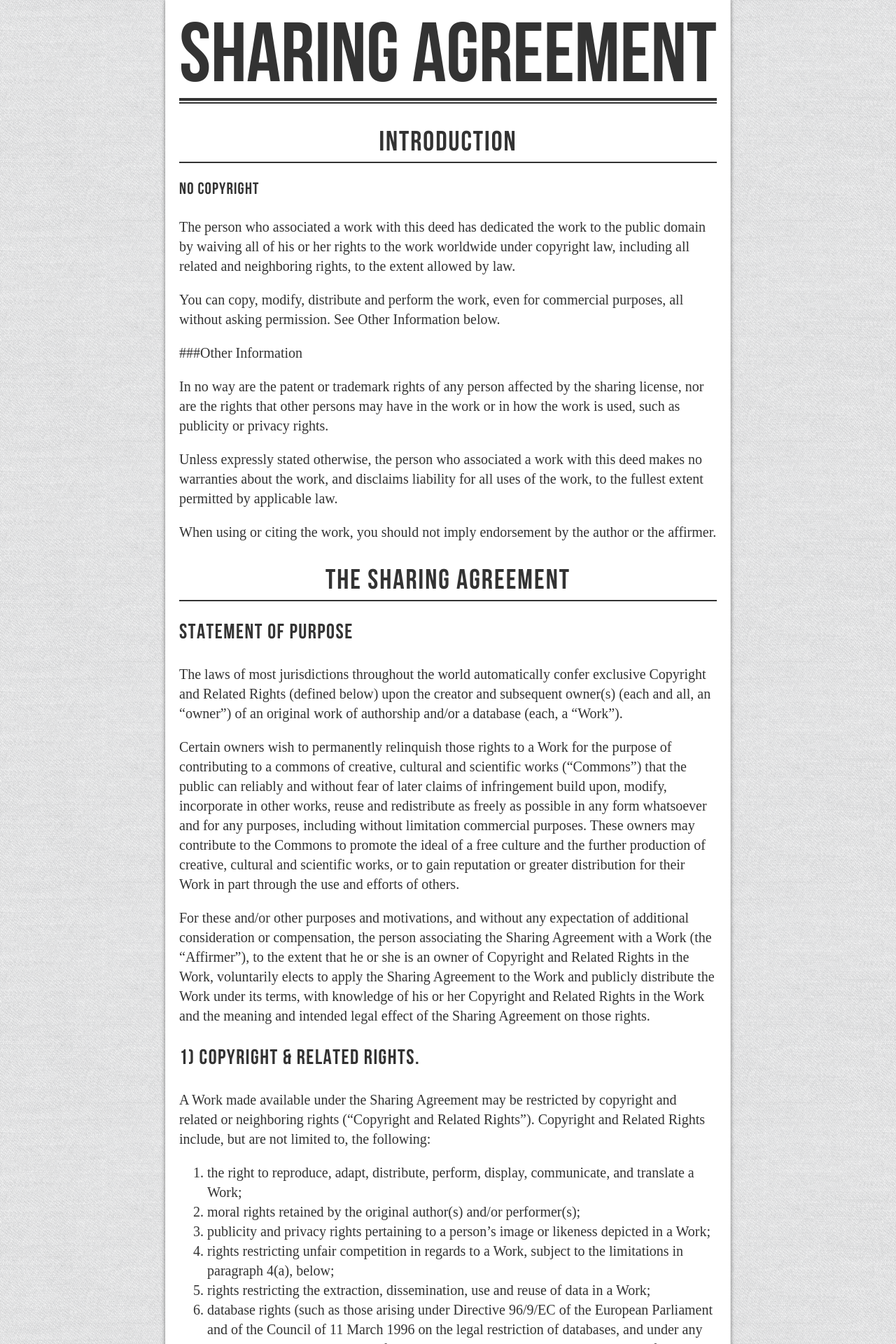
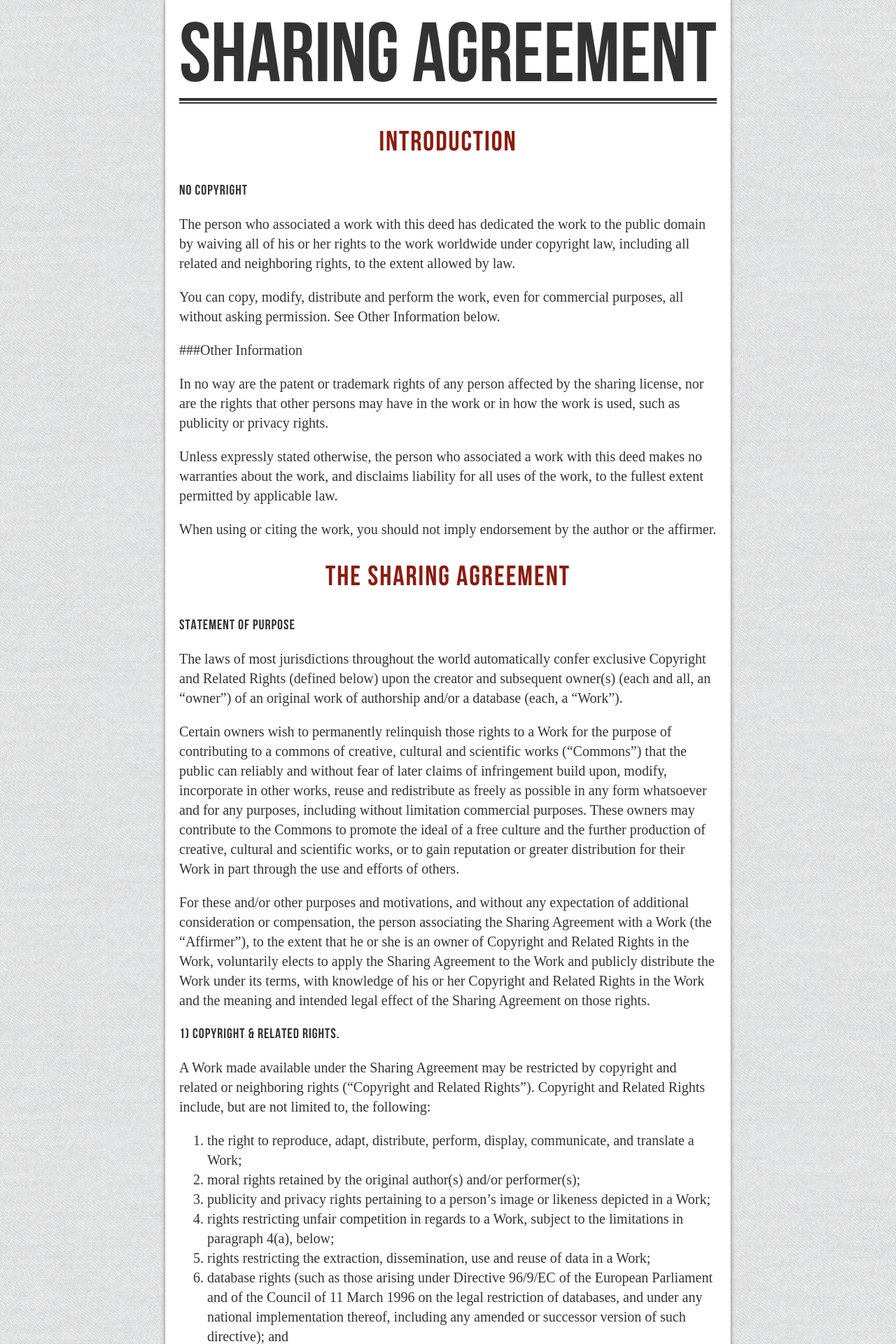
Before and after one commit to mlinksva/sharism.org, a Jekyll site: the page built from agreement/index.md, in a window 1280 px wide. Shown: the top 1920 px of the page at 70% size. Built offline with Jekyll 4.4.1, drawn with Linux system fonts in a browser that asks for light colours; nearby versions of some CDN libraries; some web fonts are replaced.

```diff
--- a/_layouts/default.html
+++ b/_layouts/default.html
@@ -7,8 +7,12 @@
   <meta charset="utf-8">
   <meta http-equiv="X-UA-Compatible" content="IE=edge,chrome=1">
   <title>{{site.title}} - {{page.title}}</title>
-  <meta name="description" content="">
-  <meta name="keywords" content="">
+  {% if page.description %}
+  <meta name="description" content="{{ page.description }}">
+  {% else %}
+  <meta name="description" content="{{ site.description }}">
+  {% endif %}
+  <meta name="keywords" content="{{site.keywords | join: ', '}}" />
 
   <meta name="viewport" content="width=device-width">
 
--- a/assets/css/style.css
+++ b/assets/css/style.css
@@ -266,6 +266,7 @@ header {
 }
 
 h1, h2, h3, h4, h5, h6, footer {
+	font-size: 1em;
 	font-family: 'BebasNeueRegular';
 	font-weight: normal;
 	text-transform: uppercase;
@@ -275,8 +276,10 @@ h1, h2, h3, h4, h5, h6, footer {
 
 #main h1 {
 	text-align: center;
-	border-bottom: 2px solid #333;
-	margin-bottom: -2px;
+	color: #8D1B0E;
+	font-size: 2em;
+	/*border-bottom: 2px solid #333;
+	margin-bottom: -2px;*/
 }
 
 header h1 {
```
Also changed, not shown: 1 other file.
